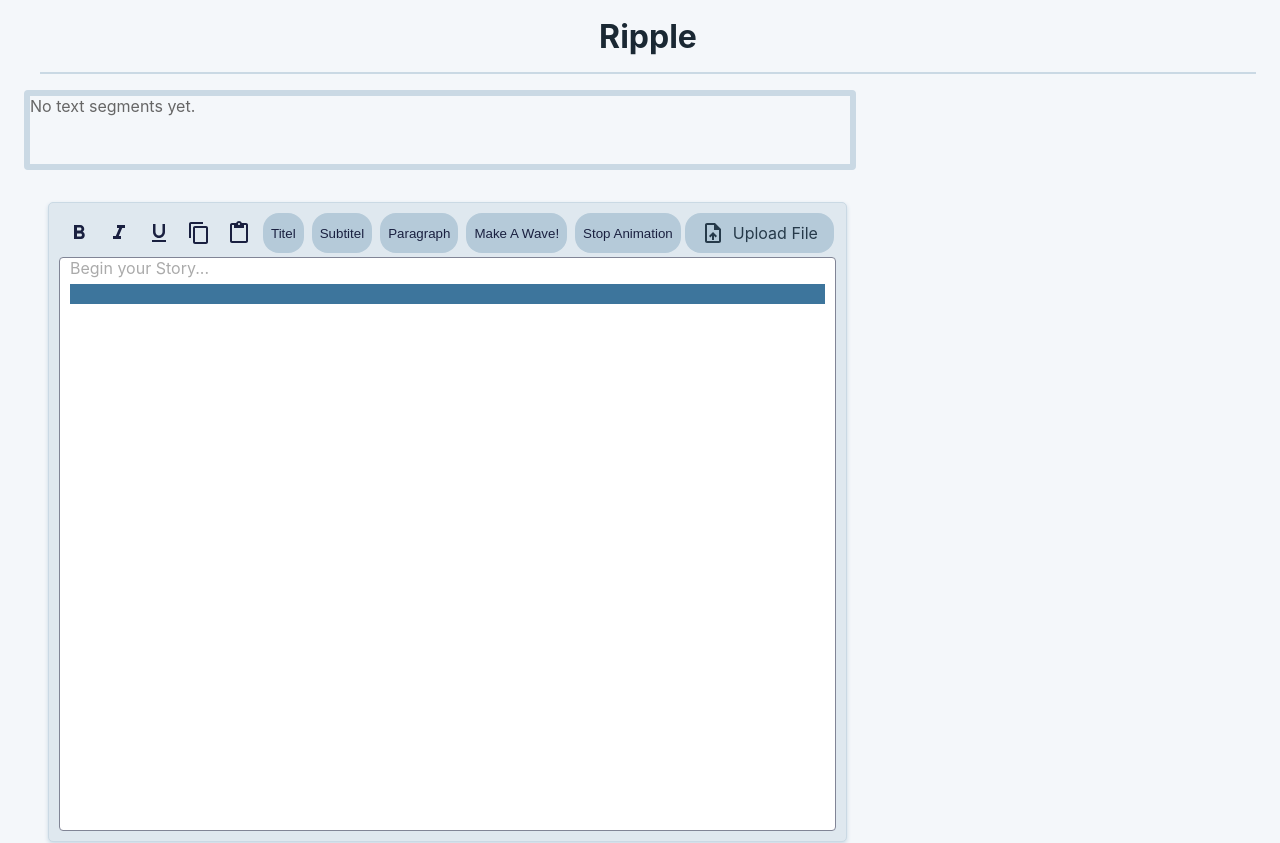
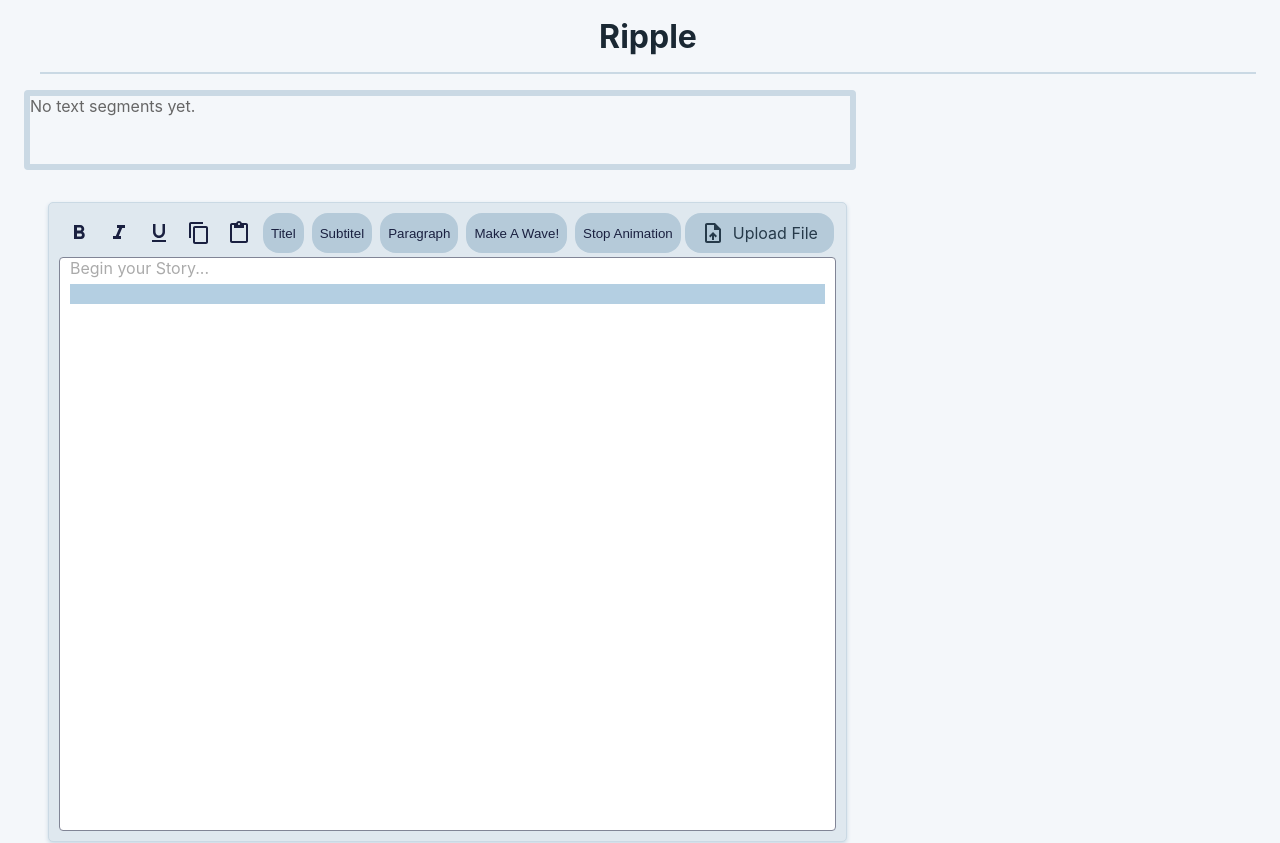
Before and after one commit to EmlMeml/thesis-project, a React (Create React App) app: page / in a window 1280 px wide. Shown: the top 843 px of the page. Built offline with nearby package versions, Linux system fonts and the light colour scheme.

Commit message:
also highlighting for other types

```diff
--- a/src/custom/advancedEditor.js
+++ b/src/custom/advancedEditor.js
@@ -60,14 +60,14 @@ function TextEditor({ editor, activeSegmentText = "", onFileLoad }) {
 
     const highlightStyle =
       props.element.type === 'paragraph' && textContent === flashText
-        ? { backgroundColor: '#3d759c', transition: 'background-color 4s ease-in-out' }
+        ? { backgroundColor: '#b4cfe2', transition: 'background-color 4s ease-in-out' }
         : { backgroundColor: 'transparent', transition: 'background-color 4s ease-in-out' };
 
     switch (props.element.type) {
         case 'heading-one':
-        return <h1 {...props.attributes}>{props.children}</h1>;
+        return <h1 {...props.attributes} style={highlightStyle}>{props.children}</h1>;
         case 'heading-two':
-        return <h2 {...props.attributes}>{props.children}</h2>;
+        return <h2 {...props.attributes} style={highlightStyle}>{props.children}</h2>;
         default:
         return <p {...props.attributes} style={highlightStyle}>{props.children}</p>;
     }
```
